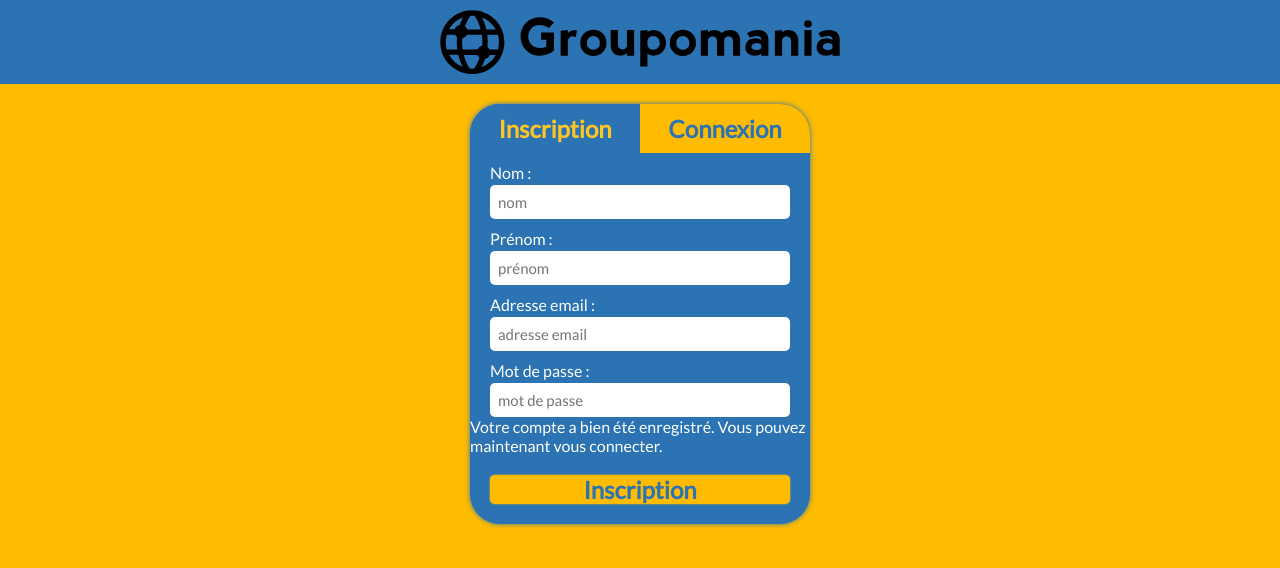
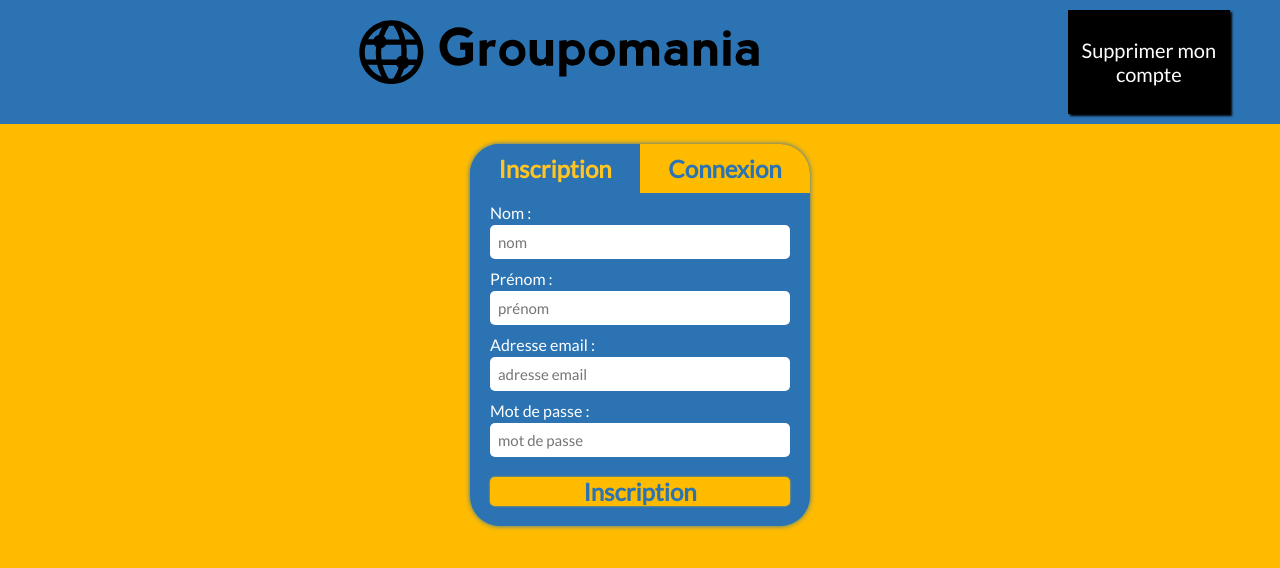
Before and after one commit to ValM34/groupomania, a React (Create React App) app in the folder react-app/: page / in a window 1280 px wide. Shown: the top 568 px of the page. Built offline with nearby package versions, Linux system fonts and the light colour scheme.

Commit message:
Amélioration des boutons pour supprimer les commentaires/publications, création du bouton pour supprimer l'utilisateur en front

```diff
--- a/react-app/src/App.js
+++ b/react-app/src/App.js
@@ -50,13 +50,7 @@ function App() {
   }
 
 
-  const modifyLoggedOrNot = () => {
-    if (isNotLogged === true) {
-      setLoggedOrNot(false);
-    } else {
-      setLoggedOrNot(true);
-    }
-  }
+
 
   return (
     <div className="App">
--- /dev/null
+++ b/react-app/src/components/ButtonDeleteComment/ButtonDeleteComment.css
@@ -0,0 +1,14 @@
+.buttonDeleteComment {
+    background-color: transparent;
+    border: none;
+    margin: 0px;
+    transition: color 250ms ease-in-out;
+}
+.buttonDeleteComment:hover {
+    cursor: pointer;
+    color: red;
+}
+.faMinusCircle {
+    font-size: 18px;
+    margin-right: 5px;
+}
--- a/react-app/src/components/ButtonDeleteComment/ButtonDeleteComment.js
+++ b/react-app/src/components/ButtonDeleteComment/ButtonDeleteComment.js
@@ -1,4 +1,7 @@
 import React from 'react';
+import './ButtonDeleteComment.css';
+import { faMinusCircle } from '@fortawesome/free-solid-svg-icons';
+import { FontAwesomeIcon } from "@fortawesome/react-fontawesome";
 
 const ButtonDeleteComment = ({ idComment }) => {
 
@@ -24,7 +27,7 @@ const ButtonDeleteComment = ({ idComment }) => {
 
     return (
         <>
-            <button onClick={deleteComment}>Supprimer le commentaire</button>
+            <button className="buttonDeleteComment" onClick={deleteComment}><FontAwesomeIcon className="faMinusCircle" icon={faMinusCircle} /> supprimer mon commentaire</button>
         </>
     );
 }
--- a/react-app/src/components/Feed/Feed.css
+++ b/react-app/src/components/Feed/Feed.css
@@ -94,3 +94,17 @@
     font-size: 18px;
     padding: 10px;
 }
+.buttonDeletePublication {
+    background-color: transparent;
+    border: none;
+    margin: 0px;
+    transition: color 250ms ease-in-out;
+}
+.buttonDeletePublication:hover {
+    cursor: pointer;
+    color: red;
+}
+.faMinusCircle {
+    font-size: 18px;
+
+}
--- a/react-app/src/components/Feed/Feed.js
+++ b/react-app/src/components/Feed/Feed.js
@@ -2,8 +2,9 @@ import React, { useState, useRef } from 'react';
 import Comment from '../Comment/Comment';
 import Likes from '../Like/Like';
 import './Feed.css';
+import { FontAwesomeIcon } from "@fortawesome/react-fontawesome";
+import { faMinusCircle } from '@fortawesome/free-solid-svg-icons';
 import { faThumbsUp } from '@fortawesome/free-solid-svg-icons';
-import { FontAwesomeIcon } from "@fortawesome/react-fontawesome";
 
 
 
@@ -98,7 +99,7 @@ const Feed = ({ commentState }) => {
                 <>
 
                     <div className="containerPublication">
-                    <div>{getToken[0].userId === commentState.users_idusers ? <button onClick={deletePublication}>Supprimer la publication {commentState.id}</button> : ""}</div>
+                    <div>{getToken[0].userId === commentState.users_idusers ? <button className="buttonDeletePublication" onClick={deletePublication}><FontAwesomeIcon className="faMinusCircle" icon={faMinusCircle} /> Supprimer ma publication</button> : ""}</div>
                         <div className="nameAndSurnamePublication">{commentState.user.name} {commentState.user.surname}</div>
                         <div className="contentPublication">{commentState.content}</div>
                     </div>
--- a/react-app/src/components/Header/Header.css
+++ b/react-app/src/components/Header/Header.css
@@ -1,4 +1,11 @@
 header {
+    background-color: #2b73b3;
+    width: 100vw;
+    display: flex;
+    padding: 10px 50px;
+    margin-bottom: 20px;
+}
+.imgHeader {
     background-color: #2b73b3;
     width: 100vw;
     display: flex;
@@ -6,3 +13,15 @@ header {
     padding: 10px 0px;
     margin-bottom: 20px;
 }
+.buttonDeleteAccount {
+    background-color: black;
+    color: white;
+    font-size: 20px;
+    border: none;
+    box-shadow: 2px 2px 2px black;
+    transition: background-color 250ms ease-in-out;
+}
+.buttonDeleteAccount:hover {
+    cursor: pointer;
+    background-color: red;
+}
--- a/react-app/src/components/Header/Header.js
+++ b/react-app/src/components/Header/Header.js
@@ -1,11 +1,27 @@
 import iconLeftFont from './icon-left-font-monochrome-black.svg';
-import HeaderCss from './Header.css';
+import './Header.css';
 
 function Header() {
 
+    let getToken = JSON.parse(localStorage.getItem('commandSignin'));
+
+    const deleteUser = () => {
+        fetch("http://localhost:3001/users/delete", {
+            method: 'DELETE',
+            headers: {
+                'Content-Type': 'application/json',
+                'Authorization': getToken[0].token
+            }
+        });
+        window.location.reload(false);
+    }
+
     return (
             <header>
+                <div className="imgHeader">
                 <img src={iconLeftFont} alt="" className="iconLeftFont" />
+                </div>
+                <button className="buttonDeleteAccount" onClick={deleteUser}>Supprimer mon compte</button>
             </header>
     );
 }
--- a/react-app/src/components/Inscription/Inscription.css
+++ b/react-app/src/components/Inscription/Inscription.css
@@ -83,3 +83,18 @@ input:focus {
     display: flex;
     flex-direction: row-reverse;
 }
+.errorRegister {
+    margin: 10px 20px 3px 20px;
+    font-size: 20px;
+    text-align: center;
+    padding: 10px;
+    border: solid 5px red;
+    background-color: #E69494;
+}
+.succesRegister {
+    margin: 10px 20px 3px 20px;
+    font-size: 20px;
+    text-align: center;
+    padding: 10px;
+    border: solid 5px #FFC523;
+}
--- a/react-app/src/components/Inscription/Inscription.js
+++ b/react-app/src/components/Inscription/Inscription.js
@@ -5,6 +5,7 @@ function Inscription(props) {
 
 
     const [errorState, setErrorState] = useState(false);
+    const [register, setRegister] = useState(false);
 
 
     const refSurname = useRef(null);
@@ -37,7 +38,7 @@ function Inscription(props) {
                 .then(response => response.json())
                 .then((infosUser) => {
                     console.log(infosUser);
-                    window.location.reload(false);
+                    setRegister(true);
                 })
         }
     }
@@ -56,7 +57,8 @@ function Inscription(props) {
                     <label htmlFor="name">Prénom :</label><input ref={refName} required type="text" name="name" id="name" placeholder="prénom" maxLength="255" />
                     <label htmlFor="email">Adresse email :</label><input ref={refEmail} required type="email" name="email" id="email" placeholder="adresse email" maxLength="255" />
                     <label htmlFor="password">Mot de passe :</label><input ref={refPassword} required type="password" name="password" id="password" placeholder="mot de passe" maxLength="255" />
-                    {errorState ? <div>Veuillez renseigner tous les champs. Le mot de passe doit contenir au moins 8 caractères dont 1 lettre minuscule, 1 lettre majuscule et 1 chiffre.</div> : <div>Votre compte a bien été enregistré. Vous pouvez maintenant vous connecter.</div>}
+                    {errorState ? <div className="errorRegister">Veuillez renseigner tous les champs.<br /> Le mot de passe doit contenir au moins 8 caractères dont 1 lettre minuscule, 1 lettre majuscule et 1 chiffre.</div> : ""}
+                    {register ? <div className="succesRegister">Votre compte a bien été enregistré. Vous pouvez maintenant vous connecter.</div> : ""}
                     <button className="buttonSignup" type="submit" id="buttonEvent">Inscription</button>
                 </div>
 
```
Also changed, not shown: 2 other files (tests, documents, lock files or other folders).
